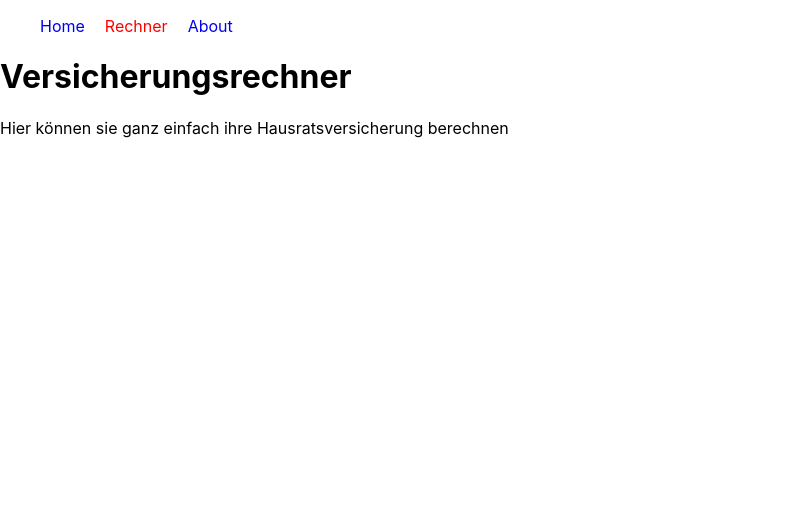
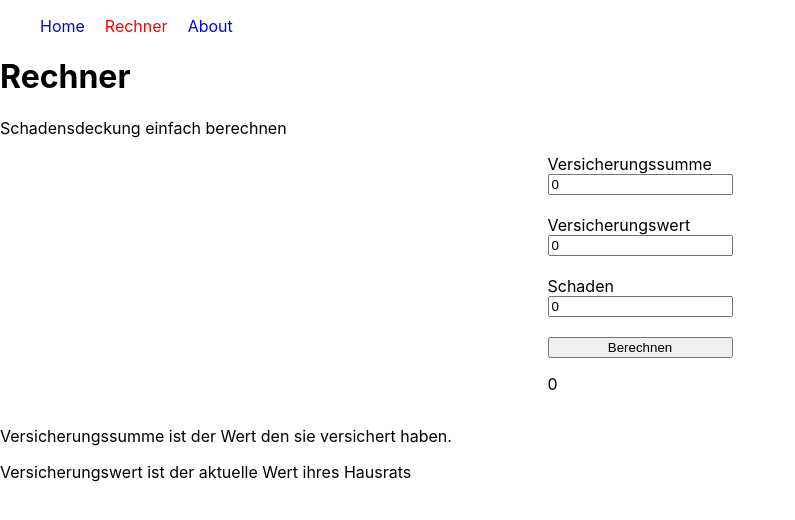
Before and after one commit to azhaarmohamed20/versicherungsrechner_mohamed, a React (Create React App) app: page /rechner in a window 1280 px wide. Shown: the top 520 px of the page, without its empty margins (0-795 px from the left). Built offline with nearby package versions, Linux system fonts and the light colour scheme.

Commit message:
Add calculator component to Rechner page

```diff
--- a/src/index.js
+++ b/src/index.js
@@ -7,6 +7,7 @@ import Navbar from './components/navbar';
 import { Route } from 'react-router-dom';
 import Home from './pages/Home';
 import { BrowserRouter as Router, Routes } from 'react-router-dom';
+import Rechner from './pages/Rechner';
 
 
 ReactDOM.render(
@@ -14,7 +15,7 @@ ReactDOM.render(
     <Navbar />
     <Routes>
       <Route path='/' element={<Home />}/>
-      <Route path='/rechner' element={<Home />}/>
+      <Route path='/rechner' element={<Rechner />}/>
       <Route path='/about' element={<Home />}/>
     </Routes>
   </Router>,
--- /dev/null
+++ b/src/pages/Rechner.js
@@ -0,0 +1,13 @@
+import Calculator from "../components/calculator";
+
+export default function Rechner(){
+    return(
+        <div>
+            <h1>Rechner</h1>
+            <p>Schadensdeckung einfach berechnen</p>
+            <Calculator></Calculator>
+            <p>Versicherungssumme ist der Wert den sie versichert haben.</p>
+            <p>Versicherungswert ist der aktuelle Wert ihres Hausrats</p>
+        </div>
+    )
+}
```
